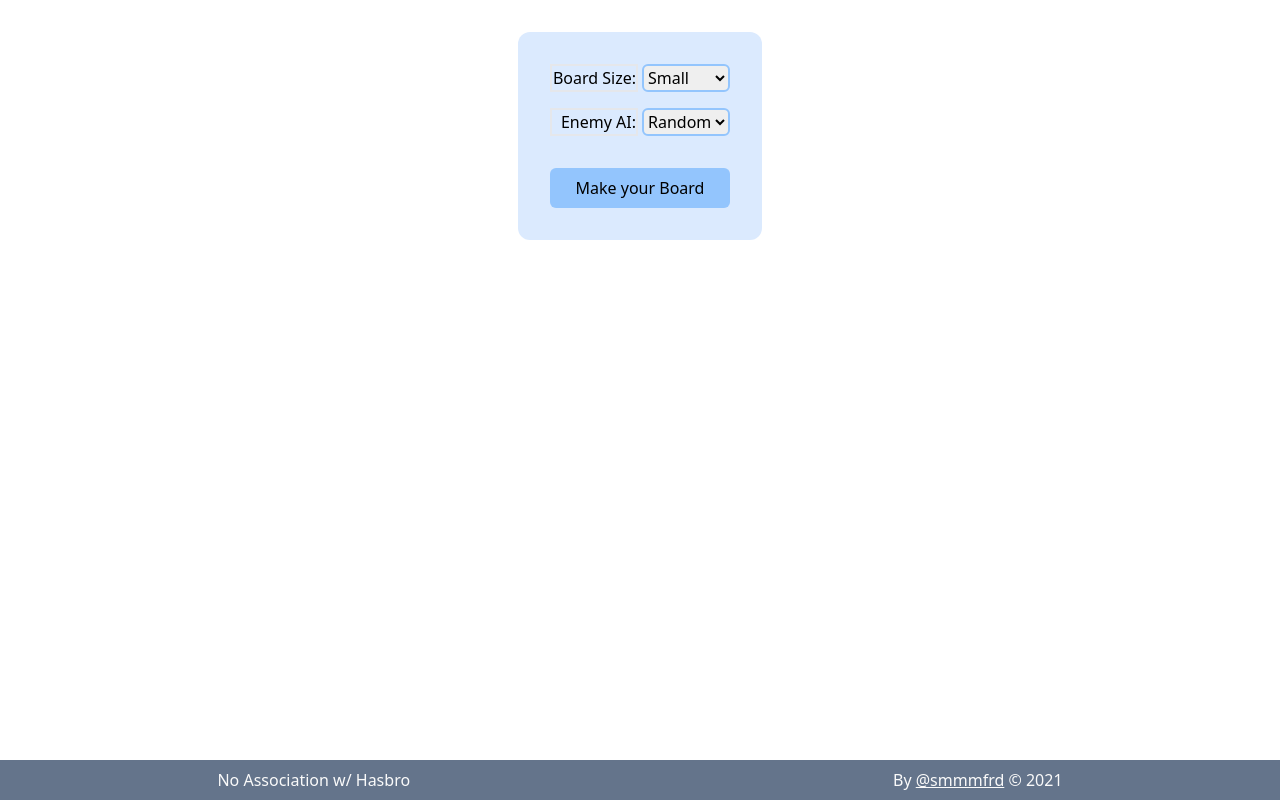
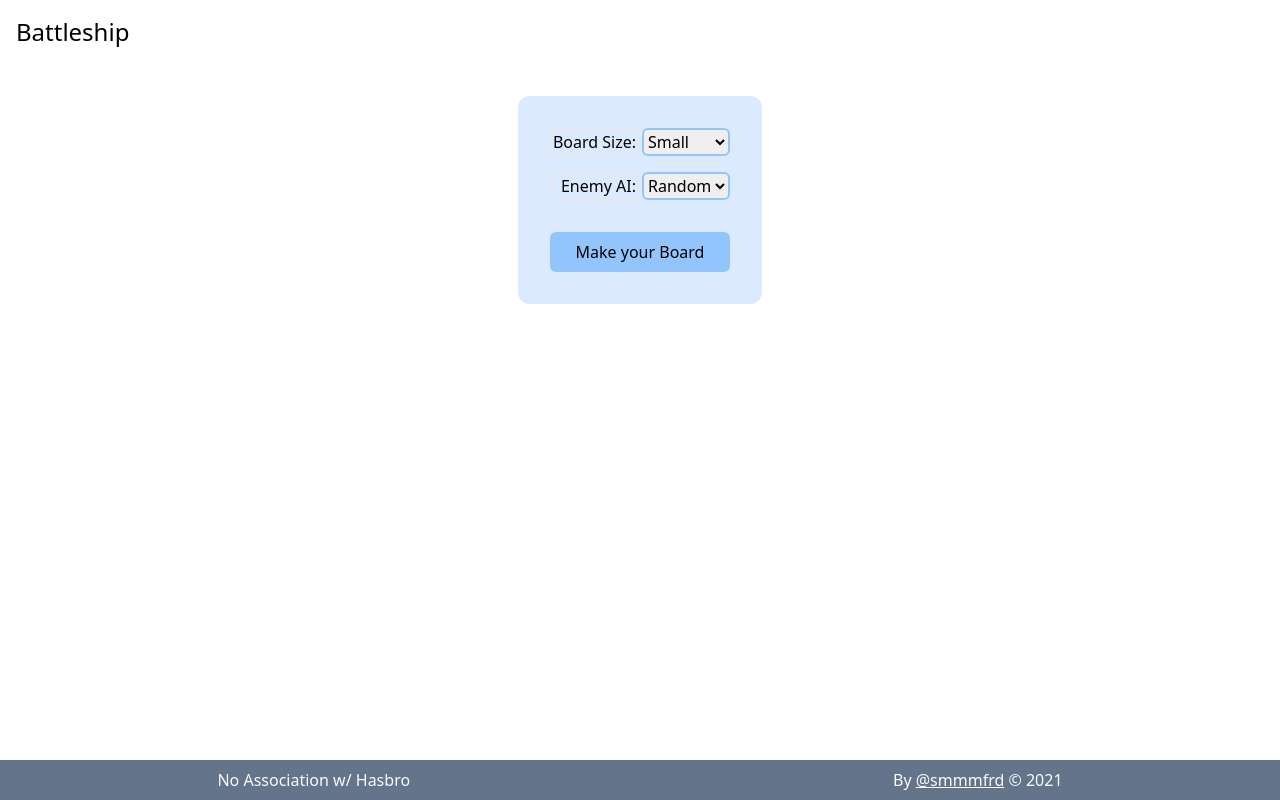
Before and after one commit to smmmfrd/battleship-react, a React (Vite) app: page / in a window 1280 px wide. Built offline with nearby package versions, Linux system fonts and the light colour scheme.

Commit message:
Refactor Nav and Footer

```diff
--- a/src/App.jsx
+++ b/src/App.jsx
@@ -1,9 +1,11 @@
-import { BrowserRouter, Routes, Route, Outlet } from "react-router-dom";
+import { BrowserRouter, Routes, Route } from "react-router-dom";
 import { GameContextProvider } from "./gameContext";
 
 import PlayerBoardCreator from "./components/PlayerBoardCreator";
 import Game from "./components/Game";
 import GameOptions from "./components/GameOptions";
+import Navbar from "./components/Navbar";
+import Footer from "./components/Footer";
 
 export default function App() {
   return (
@@ -25,24 +27,3 @@ export default function App() {
     </BrowserRouter>
   );
 }
-
-
-function Navbar() {
-  return (
-    <>
-      <nav>
-
-      </nav>
-      <Outlet />
-    </>
-  );
-}
-
-function Footer() {
-  return (
-    <footer className="fixed bottom-0 w-full p-2 bg-slate-500 text-neutral-50 flex md:flex-row flex-col gap-4 md:gap-16 justify-around items-center">
-      <p>No Association w/ Hasbro</p>
-      <p>By <a className="underline" href="https://github.com/smmmfrd" target='_blank' rel="noopener noreferrer">@smmmfrd</a> &#169; 2021</p>
-    </footer>
-  )
-}
--- /dev/null
+++ b/src/components/Footer.jsx
@@ -0,0 +1,8 @@
+export default function Footer() {
+    return (
+      <footer className="fixed bottom-0 w-full p-2 bg-slate-500 text-neutral-50 flex md:flex-row flex-col gap-4 md:gap-16 justify-around items-center">
+        <p>No Association w/ Hasbro</p>
+        <p>By <a className="underline" href="https://github.com/smmmfrd" target='_blank' rel="noopener noreferrer">@smmmfrd</a> &#169; 2021</p>
+      </footer>
+    )
+  }
--- /dev/null
+++ b/src/components/Navbar.jsx
@@ -0,0 +1,13 @@
+import { Outlet } from "react-router-dom";
+
+
+export default function Navbar() {
+    return (
+      <>
+        <nav className="p-4">
+            <p className="text-2xl">Battleship</p>
+        </nav>
+        <Outlet />
+      </>
+    );
+  }
```
